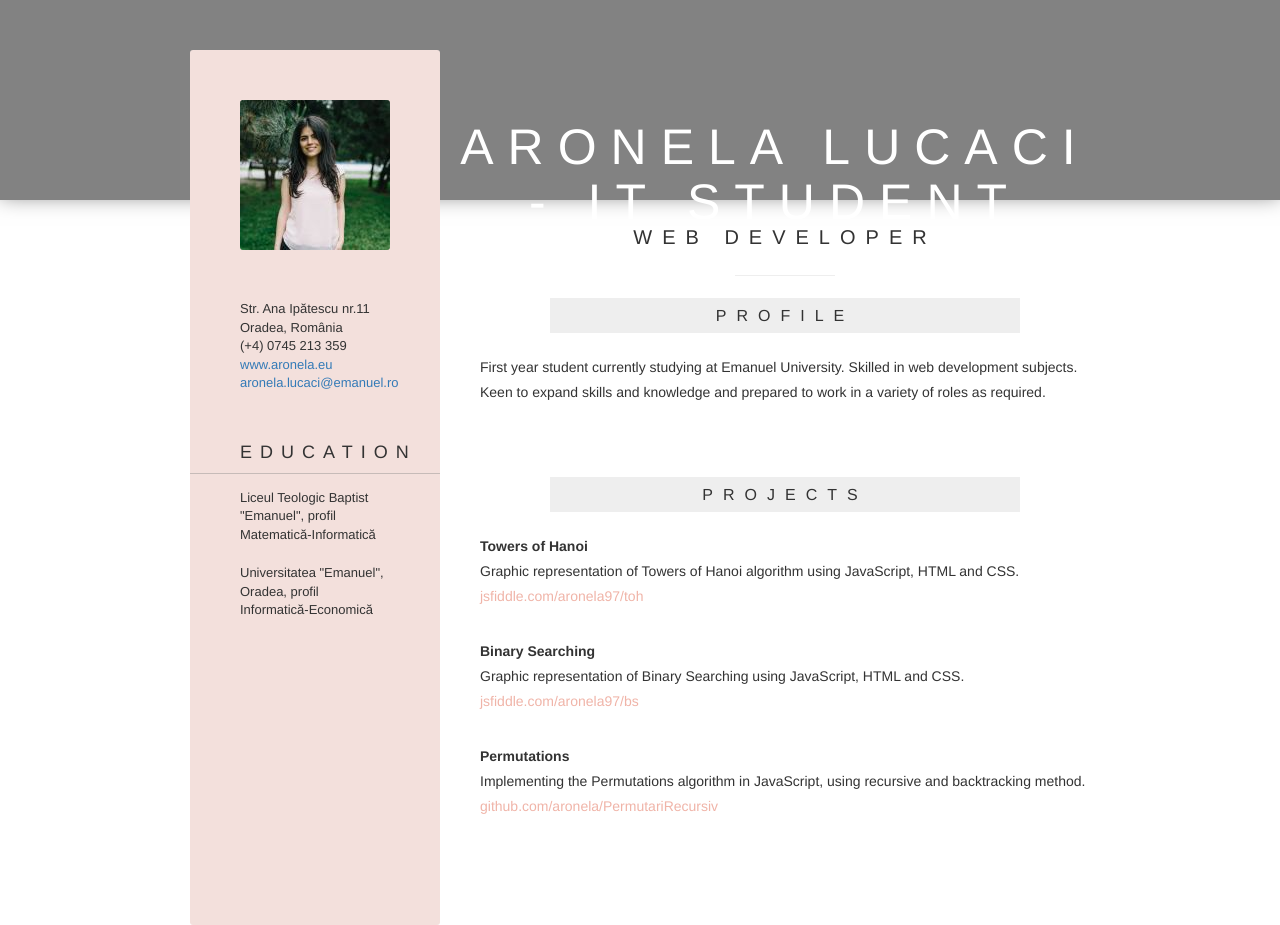
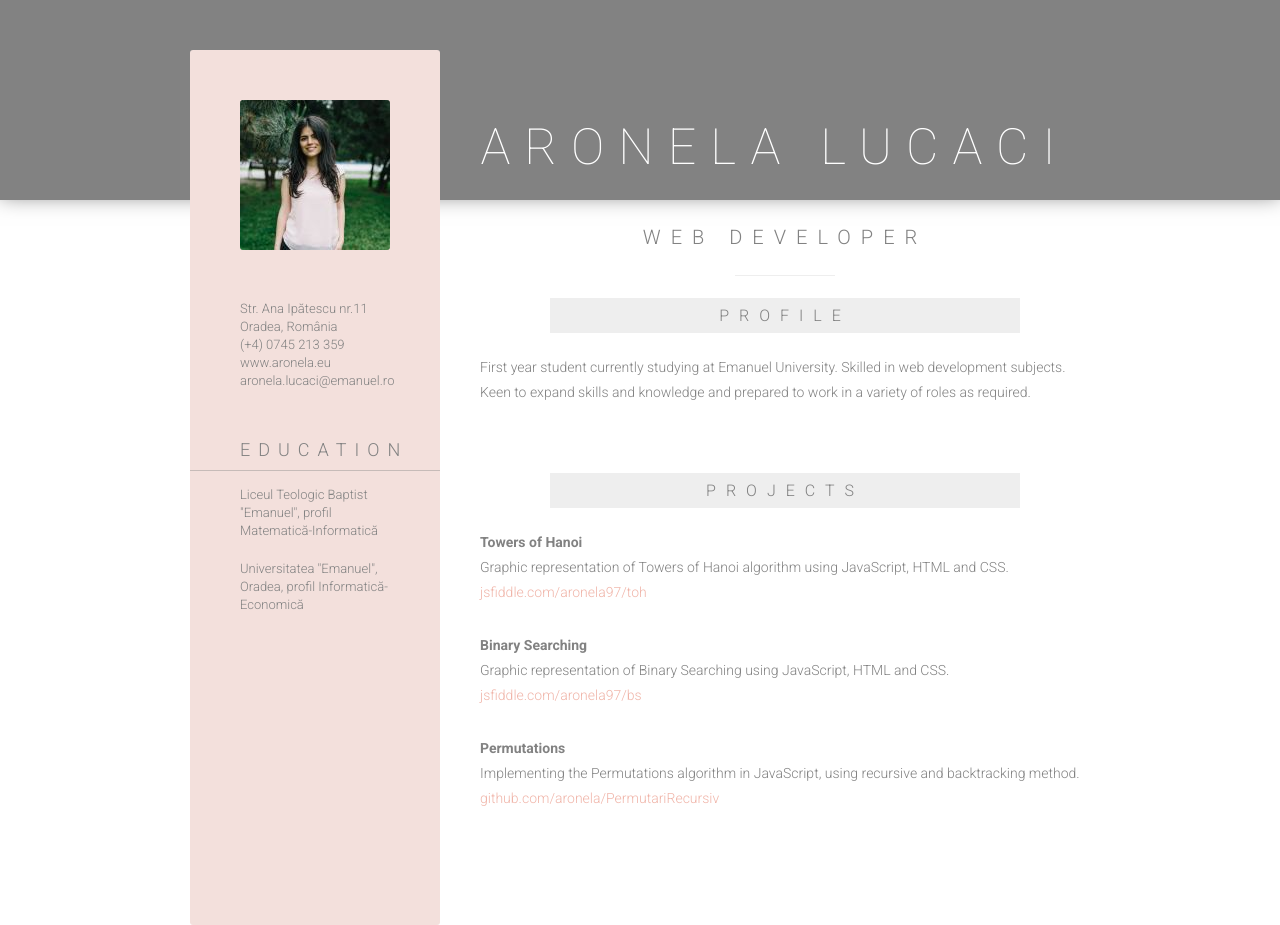
Before and after one commit to aronela/AplicatiiWeb, a plain HTML site: page CV-Version2/index.html in a window 1280 px wide. Drawn offline with nearby package versions, Linux system fonts and the light colour scheme.

Commit message:
Mockup 2

```diff
--- a/CV-Version2/index.html
+++ b/CV-Version2/index.html
@@ -4,14 +4,13 @@
         <title>CV - Aronela Lucaci</title>
         <meta charset="UTF-8">
         <meta name="viewport" content="width=device-width, initial-scale=1.0">
+        <link rel="stylesheet" href="https://maxcdn.bootstrapcdn.com/bootstrap/3.3.7/css/bootstrap.min.css" crossorigin="anonymous">
         <link href="style.css" type="text/css" rel="stylesheet">
-        <link rel="stylesheet" href="https://maxcdn.bootstrapcdn.com/bootstrap/3.3.7/css/bootstrap.min.css" crossorigin="anonymous">
-        <link href="style2.css" type="text/css" rel="stylesheet">
     </head>
     <body>
         <header>
             <div class="content">
-                <h1>Aronela Lucaci - IT student</h1>
+                <h1>Aronela Lucaci</h1>
             </div>
         </header>
 
```
Also changed, not shown: CV-Version2/style.css (line endings or trailing spaces).
